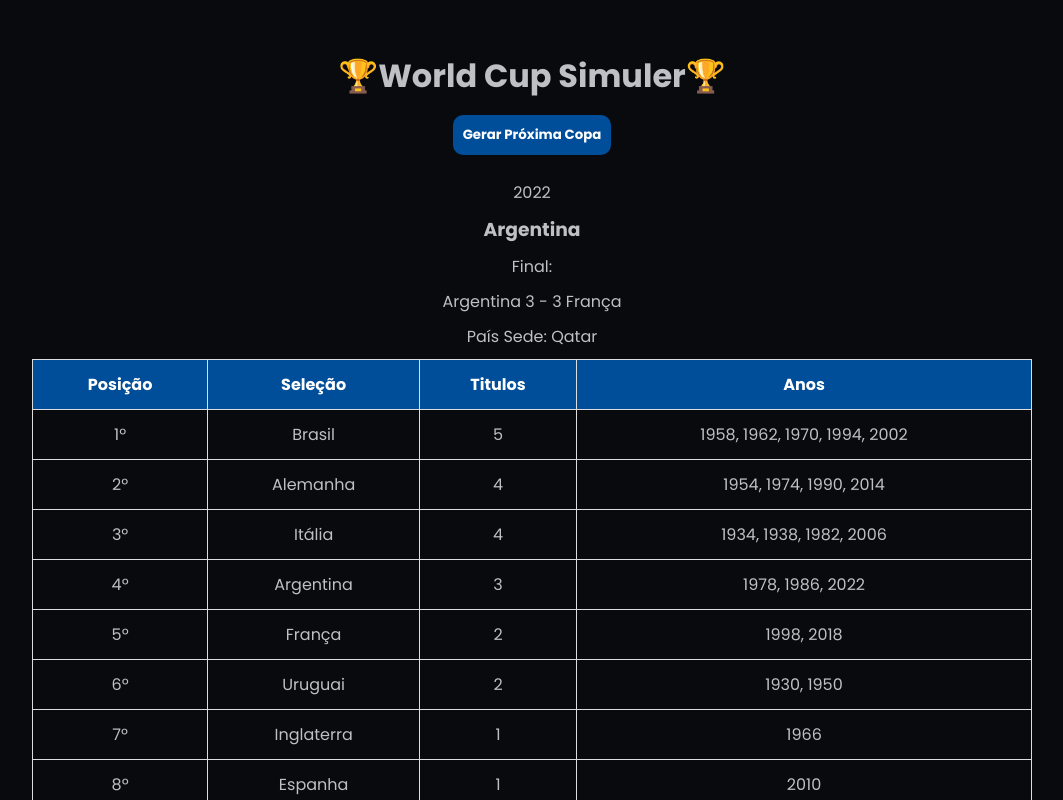
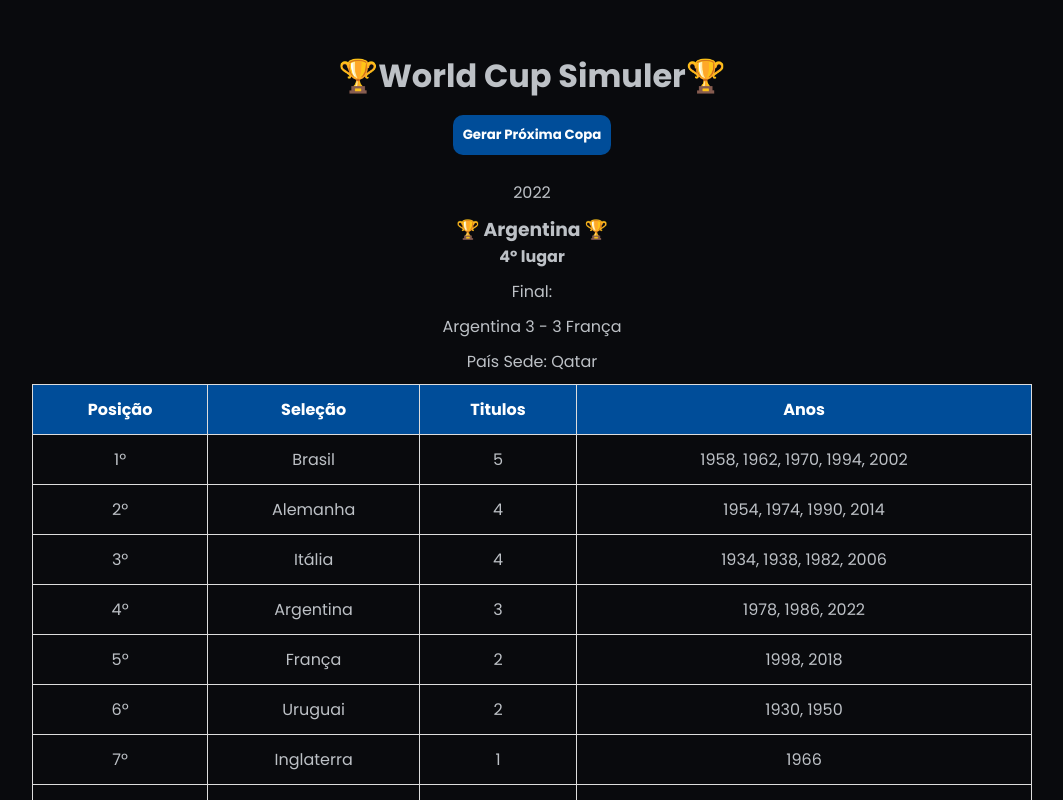
Before and after one commit to JoaoVitor128/CampsSimuler, a React (Vite) app: page / in a window 1280 px wide. Shown: the top 800 px of the page, without its empty margins (108-1171 px from the left). Built offline with nearby package versions, Linux system fonts and the light colour scheme.

Commit message:
Contador de posicão ao ganhar a copa

```diff
--- a/src/Components/WC.jsx
+++ b/src/Components/WC.jsx
@@ -17,6 +17,7 @@ const Table = () => {
     const [originCountry, setOriginCountry] = useState("Qatar")
 
     function addTable(newSelecion, newYear) {
+        champions.sort((a, b) => b.years.length - a.years.length)
         setChampions(prev => {
             const existing = prev.find(sel => sel.selecion === newSelecion);
 
@@ -30,6 +31,7 @@ const Table = () => {
                 return [...prev, { selecion: newSelecion, years: [newYear], finals: 1 }];
             }
         });
+        console.log(champions)
     }
 
 
@@ -52,7 +54,7 @@ const Table = () => {
 
         const randomAnotherGoal = Math.floor(Math.random() * randomGoalVerify);
 
-        console.log(champSelecion);
+        console.log(champSelecion, randomIndex);
 
         setCampSel(champSelecion)
         setViceSel(viceSelecion)
@@ -69,10 +71,13 @@ const Table = () => {
         <div className='wc'>
             <button className='generateButton' onClick={generateCup}>Gerar Próxima Copa</button>
             <p>{year}</p>
-            <h3>{campSel}</h3>
+            <h3>🏆 {campSel} 🏆</h3>
+            <h4>{[...champions]
+                .sort((a, b) => b.years.length - a.years.length)
+                .findIndex(sel => sel.selecion === campSel) + 1}º lugar</h4>
             <div className="infos">
-            <p>Final:</p>
-            <p>{campSel} {goalsChamp} - {goalsVice} {viceSel}</p>
+                <p>Final:</p>
+                <p>{campSel} {goalsChamp} - {goalsVice} {viceSel}</p>
                 <p>País Sede: {originCountry}</p>
             </div>
             <table>
```
Also changed, not shown: 1 other file (tests, documents, lock files or other folders).
